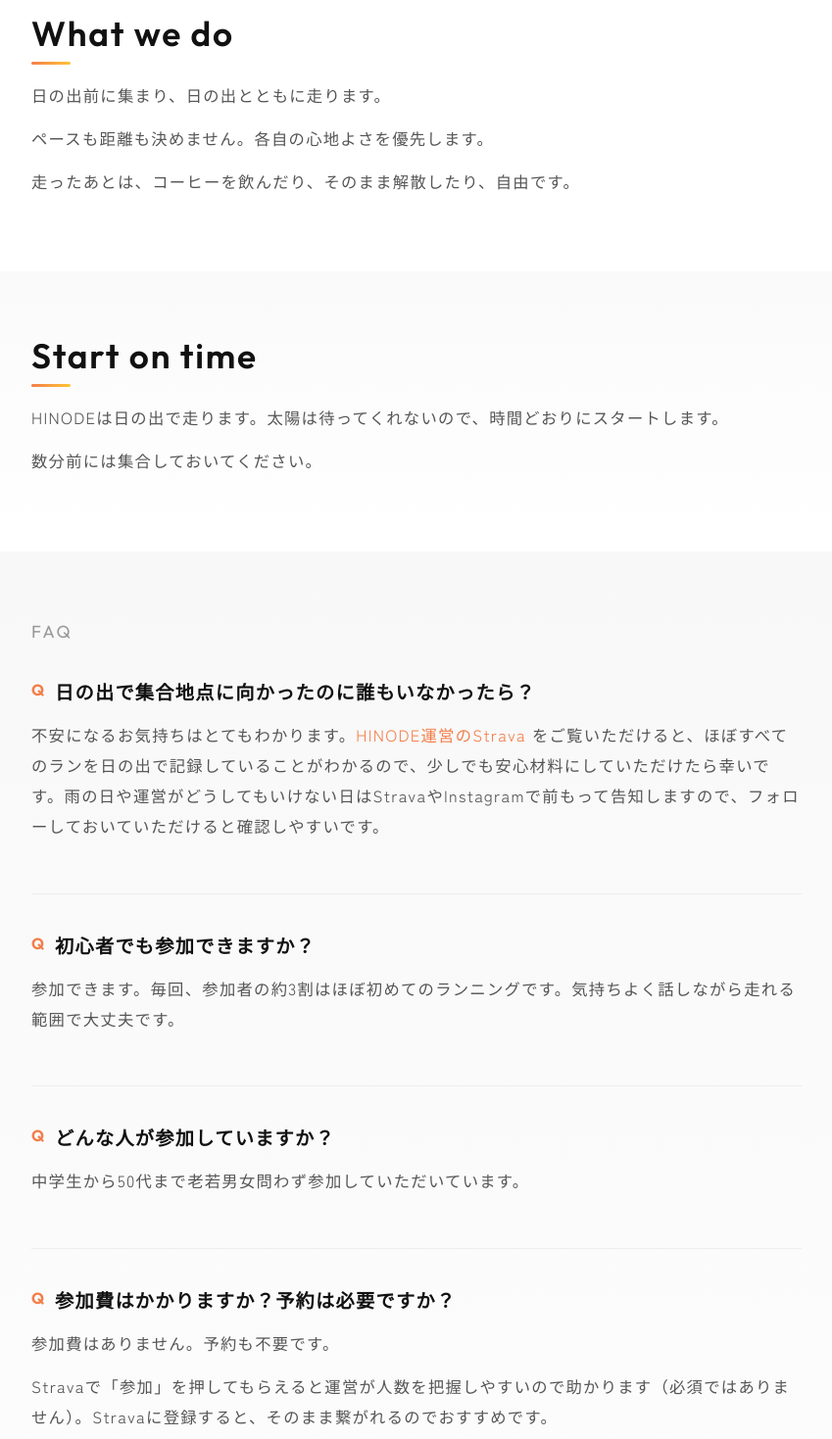
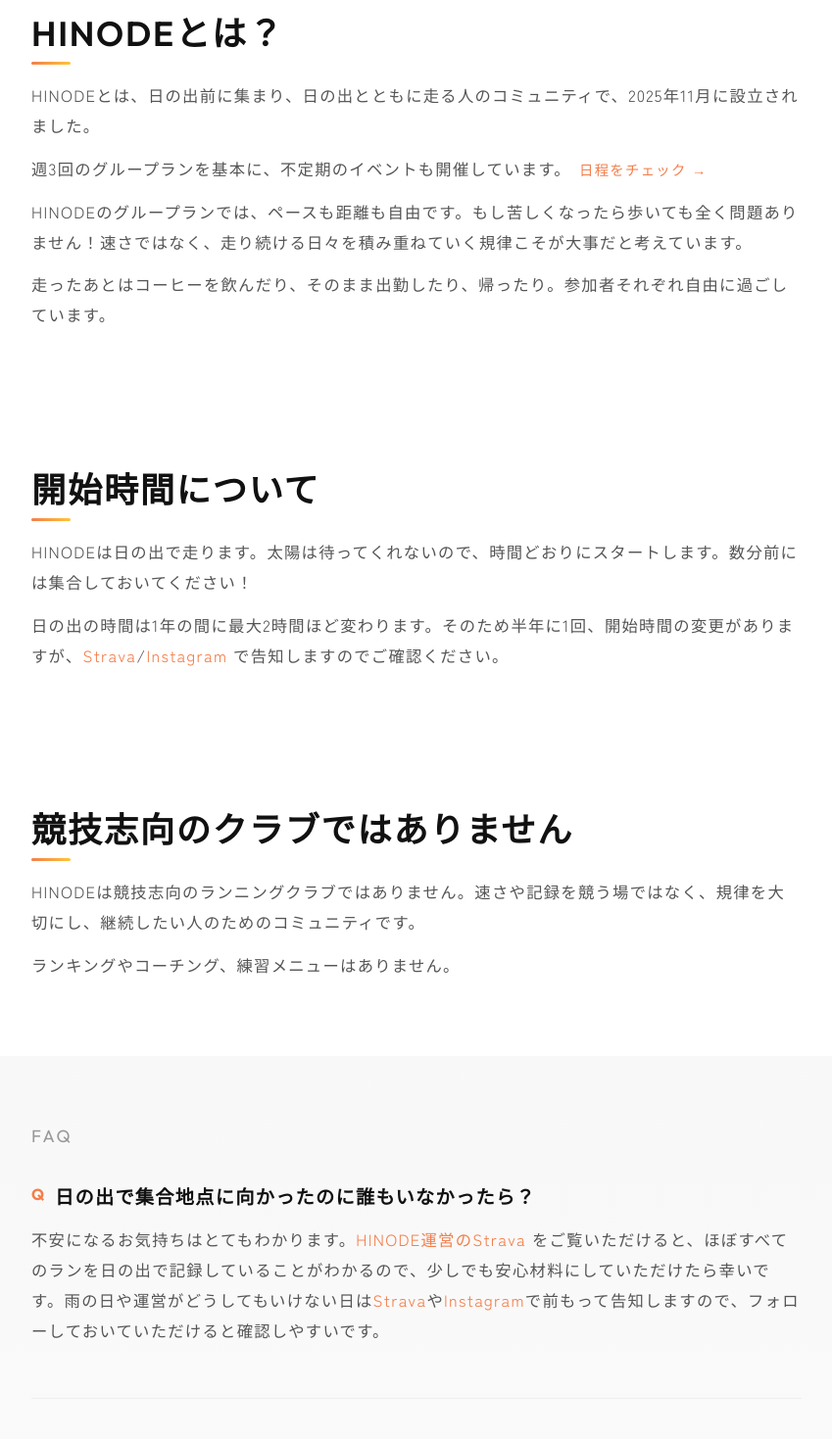
Before and after one commit to git10a/hinode, a Next.js app: page /about in a window 1280 px wide. Shown: the part 740-2209 px from the top of the page at 98% size, without its empty margins (215-1064 px from the left). Built offline with nearby package versions, Linux system fonts and the light colour scheme.

Commit message:
Update About and Schedule pages - Add factual info to About page (founding date, weekly runs, pace, Strava role) - Add Instagram/Strava links throughout - Add contact section after FAQ - Update Schedule: Online→Remote run, new dates for January - Remove finished events, set to TBD

```diff
--- a/app/about/about.module.css
+++ b/app/about/about.module.css
@@ -242,6 +242,18 @@
     border-color: #F37E4A;
 }
 
+.smallLink {
+    font-size: 0.9rem;
+    color: #F37E4A;
+    text-decoration: none;
+    margin-left: 0.5rem;
+    transition: opacity 0.3s;
+}
+
+.smallLink:hover {
+    opacity: 0.7;
+}
+
 .ctaSection {
     padding: 4rem 0;
     text-align: center;
@@ -253,6 +265,13 @@
     margin-bottom: 2rem;
     font-weight: 500;
     max-width: none;
+}
+
+.contactText {
+    font-size: 1.25rem;
+    line-height: 1.8;
+    color: #555;
+    text-align: center;
 }
 
 /* Animations */
--- a/components/AboutContent.js
+++ b/components/AboutContent.js
@@ -43,27 +43,34 @@ export default function AboutContent() {
             <section className={styles.section}>
                 <div className={styles.contentContainer}>
                     <div className={styles.fadeIn}>
-                        <h2 className={styles.sectionTitle}>What we do</h2>
-                        <p className={styles.text}>日の出前に集まり、日の出とともに走ります。</p>
-                        <p className={styles.text}>ペースも距離も決めません。各自の心地よさを優先します。</p>
-                        <p className={styles.text}>走ったあとは、コーヒーを飲んだり、そのまま解散したり、自由です。</p>
+                        <h2 className={styles.sectionTitle}>HINODEとは？</h2>
+                        <p className={styles.text}>HINODEとは、日の出前に集まり、日の出とともに走る人のコミュニティで、2025年11月に設立されました。</p>
+                        <p className={styles.text}>週3回のグループランを基本に、不定期のイベントも開催しています。<a href="/schedule" className={styles.smallLink}>日程をチェック →</a></p>
+                        <p className={styles.text}>HINODEのグループランでは、ペースも距離も自由です。もし苦しくなったら歩いても全く問題ありません！速さではなく、走り続ける日々を積み重ねていく規律こそが大事だと考えています。</p>
+                        <p className={styles.text}>走ったあとはコーヒーを飲んだり、そのまま出勤したり、帰ったり。参加者それぞれ自由に過ごしています。</p>
                     </div>
                 </div>
             </section>
 
-            <section className={`${styles.section} ${styles.sectionAlt}`}>
+            <section className={styles.section}>
                 <div className={styles.contentContainer}>
                     <div className={styles.fadeIn}>
-                        <h2 className={styles.sectionTitle}>Start on time</h2>
-                        <p className={styles.text}>HINODEは日の出で走ります。太陽は待ってくれないので、時間どおりにスタートします。</p>
-                        <p className={styles.text}>数分前には集合しておいてください。</p>
+                        <h2 className={styles.sectionTitle}>開始時間について</h2>
+                        <p className={styles.text}>HINODEは日の出で走ります。太陽は待ってくれないので、時間どおりにスタートします。数分前には集合しておいてください！</p>
+                        <p className={styles.text}>日の出の時間は1年の間に最大2時間ほど変わります。そのため半年に1回、開始時間の変更がありますが、<a href="https://www.strava.com/clubs/hinode_run" className={styles.link} target="_blank" rel="noopener noreferrer">Strava</a>/<a href="https://www.instagram.com/hinode_run/" className={styles.link} target="_blank" rel="noopener noreferrer">Instagram</a> で告知しますのでご確認ください。</p>
                     </div>
                 </div>
             </section>
 
-
-
-
+            <section className={styles.section}>
+                <div className={styles.contentContainer}>
+                    <div className={styles.fadeIn}>
+                        <h2 className={styles.sectionTitle}>競技志向のクラブではありません</h2>
+                        <p className={styles.text}>HINODEは競技志向のランニングクラブではありません。速さや記録を競う場ではなく、規律を大切にし、継続したい人のためのコミュニティです。</p>
+                        <p className={styles.text}>ランキングやコーチング、練習メニューはありません。</p>
+                    </div>
+                </div>
+            </section>
 
 
             <section id="faq" className={`${styles.section} ${styles.faqSection}`}>
@@ -72,7 +79,7 @@ export default function AboutContent() {
                         <p className={styles.subtitle}>FAQ</p>
                         <div className={styles.faqItem}>
                             <h2 className={styles.faqQuestion}>日の出で集合地点に向かったのに誰もいなかったら？</h2>
-                            <p className={styles.text}>不安になるお気持ちはとてもわかります。<a href="https://www.strava.com/athletes/174878383" className={styles.link} target="_blank" rel="noopener noreferrer">HINODE運営のStrava</a> をご覧いただけると、ほぼすべてのランを日の出で記録していることがわかるので、少しでも安心材料にしていただけたら幸いです。雨の日や運営がどうしてもいけない日はStravaやInstagramで前もって告知しますので、フォローしておいていただけると確認しやすいです。</p>
+                            <p className={styles.text}>不安になるお気持ちはとてもわかります。<a href="https://www.strava.com/athletes/174878383" className={styles.link} target="_blank" rel="noopener noreferrer">HINODE運営のStrava</a> をご覧いただけると、ほぼすべてのランを日の出で記録していることがわかるので、少しでも安心材料にしていただけたら幸いです。雨の日や運営がどうしてもいけない日は<a href="https://www.strava.com/clubs/hinode_run" className={styles.link} target="_blank" rel="noopener noreferrer">Strava</a>や<a href="https://www.instagram.com/hinode_run/" className={styles.link} target="_blank" rel="noopener noreferrer">Instagram</a>で前もって告知しますので、フォローしておいていただけると確認しやすいです。</p>
                         </div>
 
                         <div className={styles.faqItem}>
@@ -88,26 +95,34 @@ export default function AboutContent() {
                         <div className={styles.faqItem}>
                             <h2 className={styles.faqQuestion}>参加費はかかりますか？予約は必要ですか？</h2>
                             <p className={styles.text}>参加費はありません。予約も不要です。</p>
-                            <p className={styles.text}>Stravaで「参加」を押してもらえると運営が人数を把握しやすいので助かります（必須ではありません）。Stravaに登録すると、そのまま繋がれるのでおすすめです。</p>
+                            <p className={styles.text}>必須ではありませんが、<a href="https://www.strava.com/clubs/hinode_run" className={styles.link} target="_blank" rel="noopener noreferrer">Strava</a>で「参加」を押してもらえると他の人もより参加しやすくなるので、ぜひ気軽にボタンを押してください！<a href="https://www.strava.com/clubs/hinode_run" className={styles.link} target="_blank" rel="noopener noreferrer">Strava</a>に登録すると、一緒に走った方々とそのまま繋がることができ、ランニング記録を見せあうことがモチベーションになるのでおすすめです。</p>
                         </div>
 
                         <div className={styles.faqItem}>
                             <h2 className={styles.faqQuestion}>途中参加・途中離脱はできますか？</h2>
                             <p className={styles.text}>離脱はいつでも大丈夫です。</p>
-                            <p className={styles.text}>途中参加も可能ですが、走っている集団に合流するのは少し難しいことがあります。できればスタートの数分前に来てもらえるとスムーズです。</p>
+                            <p className={styles.text}>途中参加も可能ですが、走っている集団に合流するのは少し難しいかもしれません。できればスタートの数分前に来てもらえるとスムーズです。</p>
                         </div>
 
 
 
                         <div className={styles.faqItem}>
                             <h2 className={styles.faqQuestion}>雨の日はどうなりますか？</h2>
-                            <p className={styles.text}>小雨なら走る場合もあります。開催可否は当日のInstagram / Stravaで案内するので、そちらを確認してください。</p>
+                            <p className={styles.text}>基本中止です。開催可否は当日の<a href="https://www.instagram.com/hinode_run/" className={styles.link} target="_blank" rel="noopener noreferrer">Instagram</a>/<a href="https://www.strava.com/clubs/hinode_run" className={styles.link} target="_blank" rel="noopener noreferrer">Strava</a> で案内するので、そちらを確認してください。</p>
                         </div>
 
                         <div className={styles.faqItem}>
                             <h2 className={styles.faqQuestion}>何を持っていけばいいですか？</h2>
-                            <p className={styles.text}>走れる服装とシューズだけで大丈夫です。必要なら飲み物や着替えを。荷物がある場合は、駅などのロッカーに預けてから来る人もいます。</p>
+                            <p className={styles.text}>走れる服装とシューズだけで大丈夫です。必要なら飲み物や着替えがあると便利かもしれません。荷物がある場合は、駅などのロッカーに預けてから来る方もいます。</p>
                         </div>
+                    </div>
+                </div>
+            </section>
+
+            <section className={styles.section}>
+                <div className={styles.contentContainer}>
+                    <div className={styles.fadeIn}>
+                        <p className={styles.contactText}>その他なんでも、わからないことがあれば<a href="https://www.instagram.com/hinode_run/" className={styles.link} target="_blank" rel="noopener noreferrer">HINODEのInstagram</a>にDMお願いします！</p>
                     </div>
                 </div>
             </section>
```
Also changed, not shown: app/schedule/page.js (+6 -15 lines).
